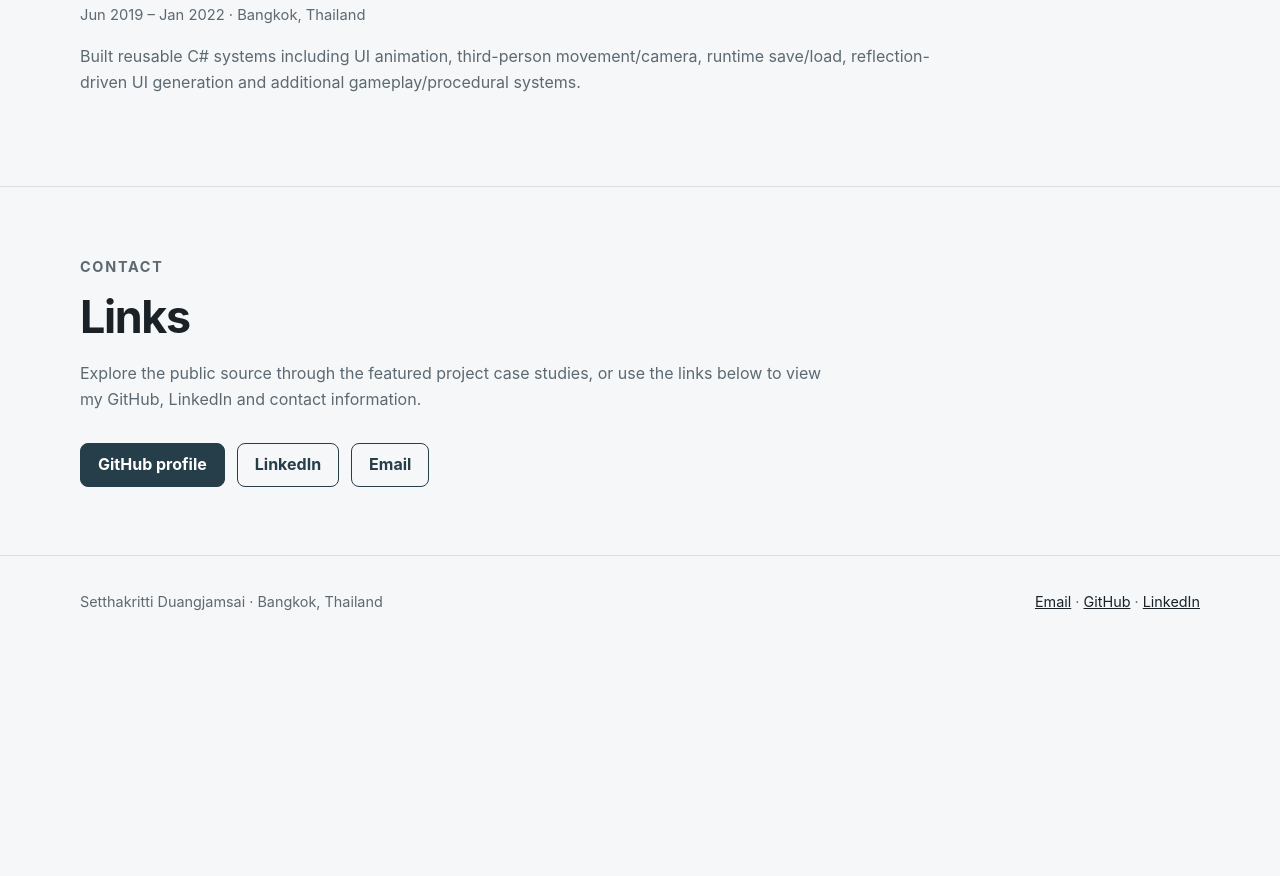
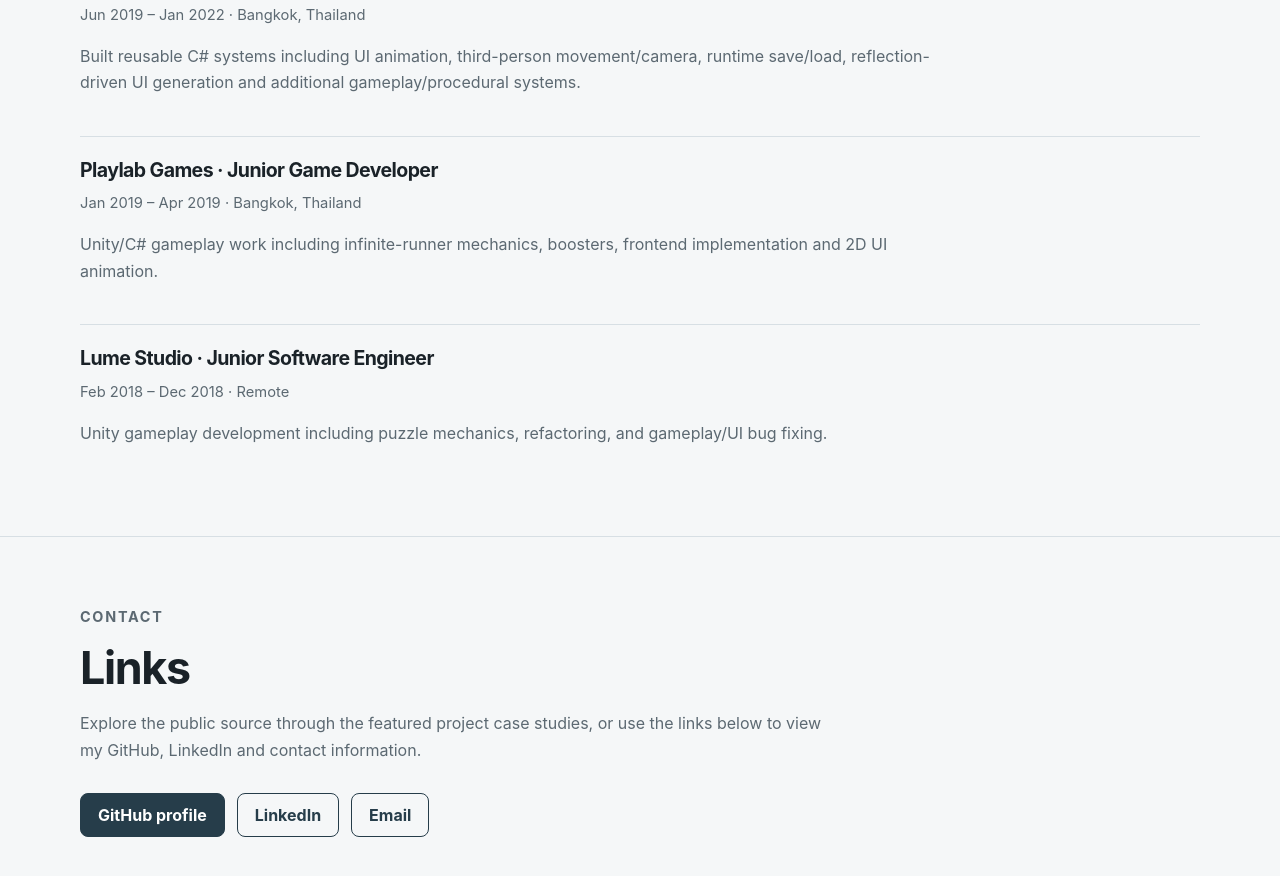
Before and after one commit to MagicalMontra/magicalmontra.github.io, a plain HTML site: page index.html in a window 1280 px wide. Shown: the part 2555-3431 px from the top of the page. Before the commit the page ends 3218 px from the top, so only its background shows below. Drawn offline with Linux system fonts and the light colour scheme.

Commit message:
Complete corrected experience timeline

```diff
--- a/index.html
+++ b/index.html
@@ -119,9 +119,7 @@
         <article class="work-item">
           <h3>Career Break</h3>
           <div class="work-meta">Aug 2024 – May 2026</div>
-          <p>
-            Career break following position elimination.
-          </p>
+          <p>Career break following position elimination.</p>
         </article>
 
         <article class="work-item">
@@ -148,6 +146,22 @@
           <p>
             Built reusable C# systems including UI animation, third-person movement/camera, runtime save/load,
             reflection-driven UI generation and additional gameplay/procedural systems.
+          </p>
+        </article>
+
+        <article class="work-item">
+          <h3>Playlab Games · Junior Game Developer</h3>
+          <div class="work-meta">Jan 2019 – Apr 2019 · Bangkok, Thailand</div>
+          <p>
+            Unity/C# gameplay work including infinite-runner mechanics, boosters, frontend implementation and 2D UI animation.
+          </p>
+        </article>
+
+        <article class="work-item">
+          <h3>Lume Studio · Junior Software Engineer</h3>
+          <div class="work-meta">Feb 2018 – Dec 2018 · Remote</div>
+          <p>
+            Unity gameplay development including puzzle mechanics, refactoring, and gameplay/UI bug fixing.
           </p>
         </article>
       </div>
```
